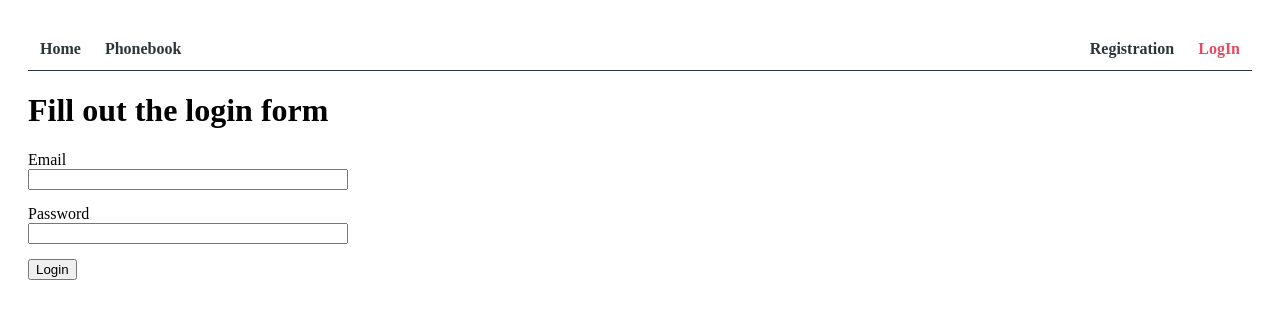
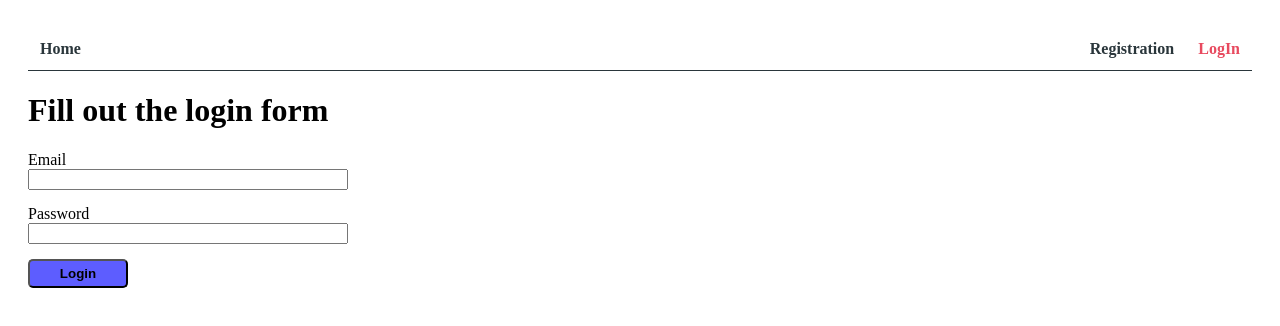
Before and after one commit to andriy-lanyk/goit-react-hw-08-phonebook, a React (Create React App) app: page /login in a window 1280 px wide. Shown: the top 326 px of the page. Built offline with nearby package versions, Linux system fonts and the light colour scheme.

Commit message:
Add Btn styles and fixed bug with ad cotacts

```diff
--- a/src/Components/AppBar/AppBar.styles.js
+++ b/src/Components/AppBar/AppBar.styles.js
@@ -17,4 +17,12 @@ const Span = styled.span`
   margin-right: 12px;
 `;
 
-export { Header, Container, Span };
+const Btn = styled.button`
+  width: 100px;
+  padding: 5px;
+  font-weight: 600;
+  background-color: #5d5dff;
+  border-radius: 5px;
+`;
+
+export { Header, Container, Span, Btn };
--- a/src/Components/AppBar/Navigation.js
+++ b/src/Components/AppBar/Navigation.js
@@ -1,7 +1,10 @@
+import { useSelector } from "react-redux";
 import { NavLink } from "react-router-dom";
+import { authSelectors } from "../../Redux/Auth";
 import styles from "./Navigation.module.css";
 
 const Navigation = () => {
+  const isLoggedIn = useSelector(authSelectors.getIsLoggedIn);
   return (
     <nav>
       <NavLink
@@ -13,6 +16,7 @@ const Navigation = () => {
         Home
       </NavLink>
 
+      {isLoggedIn && (
         <NavLink
           to="/phonebook"
           className={styles.link}
@@ -20,6 +24,7 @@ const Navigation = () => {
         >
           Phonebook
         </NavLink>
+      )}
     </nav>
   );
 };
--- a/src/Components/AppBar/UserMenu.js
+++ b/src/Components/AppBar/UserMenu.js
@@ -1,6 +1,6 @@
 import { useDispatch, useSelector } from "react-redux";
 import { authOperations, authSelectors } from "../../Redux/Auth";
-import { Container, Span } from "./AppBar.styles";
+import { Container, Span, Btn } from "./AppBar.styles";
 
 const UserMenu = () => {
   const name = useSelector(authSelectors.getUserName);
@@ -9,9 +9,9 @@ const UserMenu = () => {
   return (
     <Container>
       <Span>Hello, {name}</Span>
-      <button type="button" onClick={dispatch(authOperations.logOut())}>
+      <Btn type="button" onClick={() => dispatch(authOperations.logOut())}>
         LogOut
-      </button>
+      </Btn>
     </Container>
   );
 };
--- a/src/Components/ContactForm/ContactForm.js
+++ b/src/Components/ContactForm/ContactForm.js
@@ -40,7 +40,7 @@ const ContactForm = () => {
       return;
     }
 
-    dispatch(contactsOperations.fetchAddContacts({ name, number }));
+    dispatch(contactsOperations.fetchAddContacts(name, number));
     reset();
   };
 
--- a/src/Components/Views/HomeView/HomeView.js
+++ b/src/Components/Views/HomeView/HomeView.js
@@ -5,7 +5,7 @@ const HomeView = () => {
     <div>
       <h1>Welcome to your Phonebook application!</h1>
       <p>
-        You need to <Link to="/register">register</Link> or
+        You need to <Link to="/register">register</Link> or{" "}
         <Link to="/login">login</Link> to go to contact information.
       </p>
     </div>
--- a/src/Components/Views/LoginView/LoginView.js
+++ b/src/Components/Views/LoginView/LoginView.js
@@ -2,7 +2,7 @@ import { useState } from "react";
 import { useDispatch } from "react-redux";
 import { authOperations } from "../../../Redux/Auth";
 
-import { Form, Label } from "./LoginView.styles";
+import { Form, Label, Btn } from "./LoginView.styles";
 
 const LoginView = () => {
   const [email, setEmail] = useState("");
@@ -56,7 +56,7 @@ const LoginView = () => {
           />
         </Label>
 
-        <button type="submit">Login</button>
+        <Btn type="submit">Login</Btn>
       </Form>
     </div>
   );
--- a/src/Components/Views/LoginView/LoginView.styles.js
+++ b/src/Components/Views/LoginView/LoginView.styles.js
@@ -9,3 +9,11 @@ export const Label = styled.label`
 export const Form = styled.form`
   width: 320px;
 `;
+
+export const Btn = styled.button`
+  width: 100px;
+  padding: 5px;
+  font-weight: 600;
+  background-color: #5d5dff;
+  border-radius: 5px;
+`;
--- a/src/Components/Views/RegisterView/RegisterView.js
+++ b/src/Components/Views/RegisterView/RegisterView.js
@@ -2,7 +2,7 @@ import { useState } from "react";
 import { useDispatch } from "react-redux";
 import { authOperations } from "../../../Redux/Auth";
 
-import { Form, Label } from "./RegisterView.styles";
+import { Form, Label, Btn } from "./RegisterView.styles";
 
 const RegisterView = () => {
   const [name, setName] = useState("");
@@ -65,7 +65,7 @@ const RegisterView = () => {
           />
         </Label>
 
-        <button type="submit">Register</button>
+        <Btn type="submit">Sign up</Btn>
       </Form>
     </div>
   );
--- a/src/Components/Views/RegisterView/RegisterView.styles.js
+++ b/src/Components/Views/RegisterView/RegisterView.styles.js
@@ -9,3 +9,11 @@ export const Label = styled.label`
 export const Form = styled.form`
   width: 320px;
 `;
+
+export const Btn = styled.button`
+  width: 100px;
+  padding: 5px;
+  font-weight: 600;
+  background-color: #5d5dff;
+  border-radius: 5px;
+`;
--- a/src/Redux/Auth/auth-operations.js
+++ b/src/Redux/Auth/auth-operations.js
@@ -15,6 +15,7 @@ const token = {
 const register = createAsyncThunk(
   "auth/register",
   async (credentials, thunkAPI) => {
+    console.log("credentials: ", credentials);
     try {
       const { data } = await axios.post("/users/signup", credentials);
       token.set(data.token);
```
Lines whose indentation alone changed are shown as unchanged.
